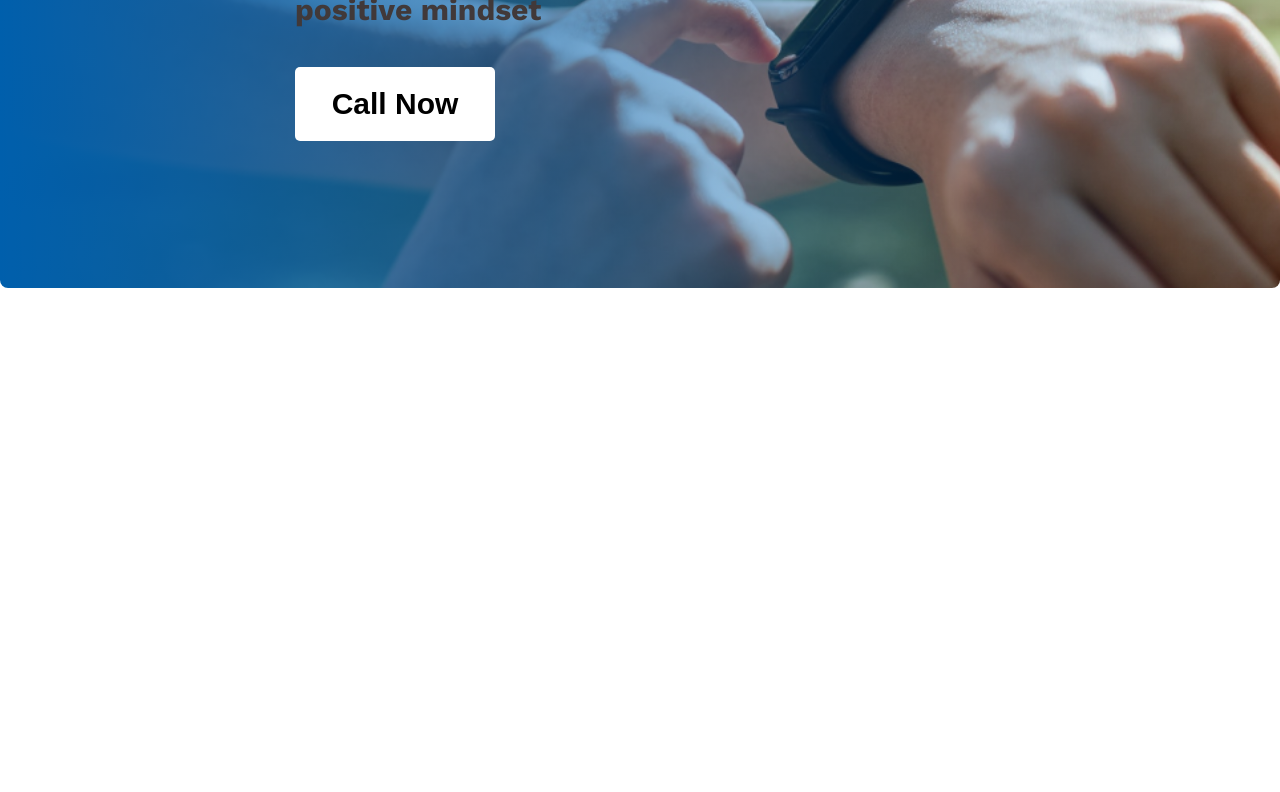
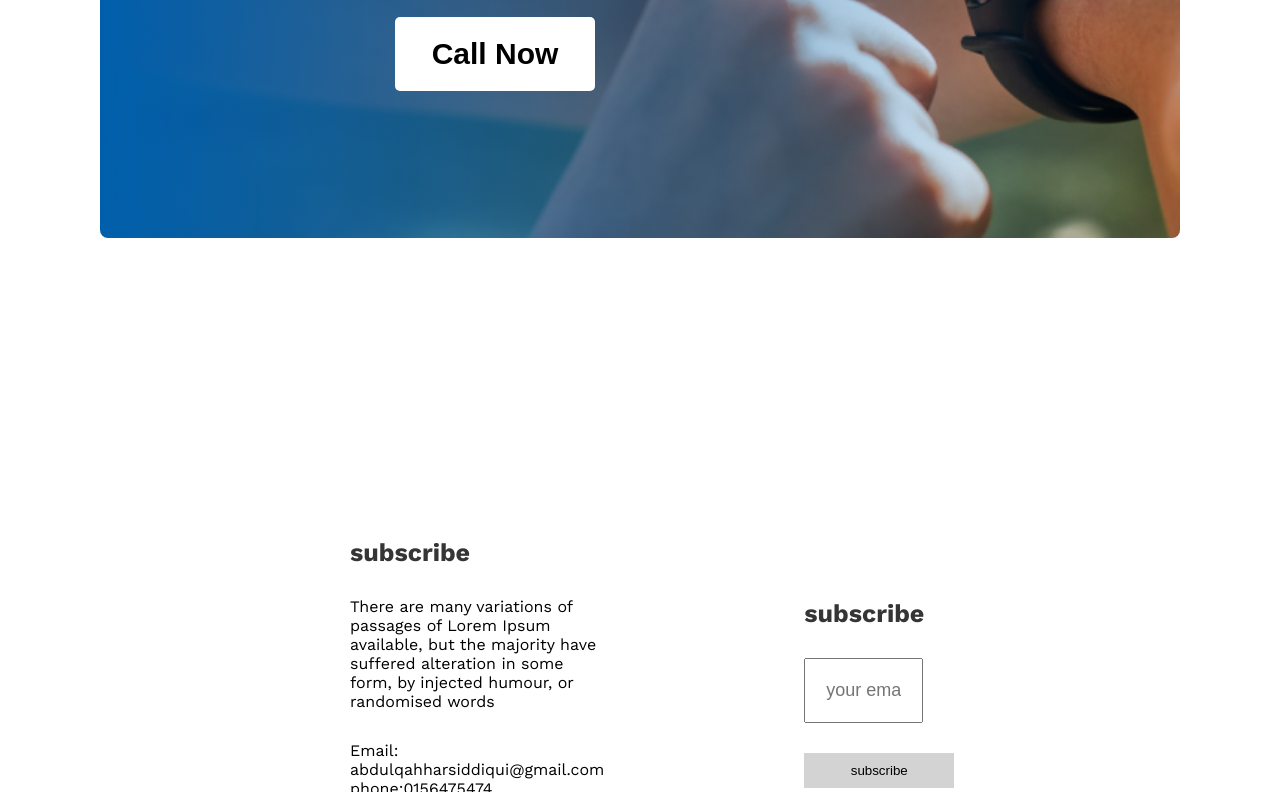
Before and after one commit to abdulqahharsiddiqui1github/task-repo, a plain HTML site: page index.html in a window 1280 px wide. Shown: the part 2716-3508 px from the top of the page. Before the commit the page ends 3004 px from the top, so only its background shows below. Drawn offline with nearby package versions, Linux system fonts and the light colour scheme.

Commit message:
finished the website

```diff
--- a/index.html
+++ b/index.html
@@ -81,6 +81,25 @@
           <button class="btn">call now</button>
           </div>
       </section>
+      <section class="contacts">
+
+          <div class="contact1__div">
+            <h3>subscribe</h3>
+            <p>There are many variations of passages of Lorem Ipsum available, but the majority have suffered alteration in some form, by injected humour, or randomised words</p>
+            <p>Email: abdulqahharsiddiqui@gmail.com</p>
+            phone:0156475474
+            <div class="media">
+              <img src="/images/icons/fb.png" alt="">
+              <img src="/images/icons/twitter.png" alt="">
+              <img src="/images/icons/youtube.png" alt="">
+            </div>
+          </div>
+          <div class="contact2__div">
+            <h3>subscribe</h3>
+            <input type="email" name="" id="" placeholder="your email">
+            <button class="btn" type="button">subscribe</button>
+          </div>
+      </section>
     </main>
   </body>
 </html>
--- a/style/style.css
+++ b/style/style.css
@@ -120,11 +120,7 @@ ul li{
     background-position: left;
     background-repeat: no-repeat;
     background-size: cover;
-    margin-top: 300px;
-}
-.mindset__div{
-    width: 70%;
-
+    margin: 200px 100px;
 }
 .mindset-heading{
     color: #413939;
@@ -140,5 +136,43 @@ ul li{
     font-weight: 800;
     font-size: 30px;
     text-transform: capitalize;
-    margin-top: 40px;
+    margin-top: 20px;
 }
+.contacts{
+    display: flex;
+    justify-content: space-between;
+    margin: 50vh 0;
+    align-items: center;
+    gap: 200px;
+    padding: 100px;
+    margin: 100px 250px;
+}
+.contact1__div{
+    width: 50%;
+}
+.contact1__div p{
+    margin-top: 30px;
+}
+
+.contact2__div{
+    width: 50%;
+}
+.contact2__div > button{
+    width: 150px;
+    background-color: lightgrey;
+}
+ input{
+    display: block;
+    color: #140f0f;
+    font-size: 18px;
+    font-style: normal;
+    font-weight: 400;
+    margin: 30px 0;
+    width: 50%;
+    padding: 20px;
+}
+h3{
+    color: #353535;
+    font-size: 25px;
+    font-weight: 600;
+}
```
